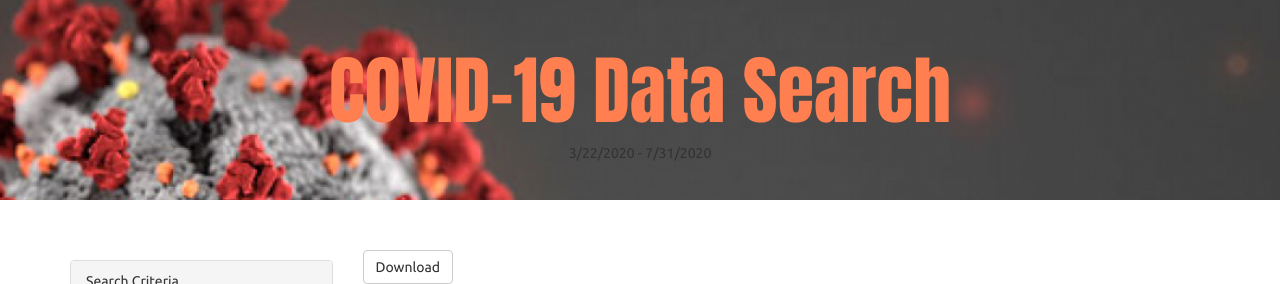
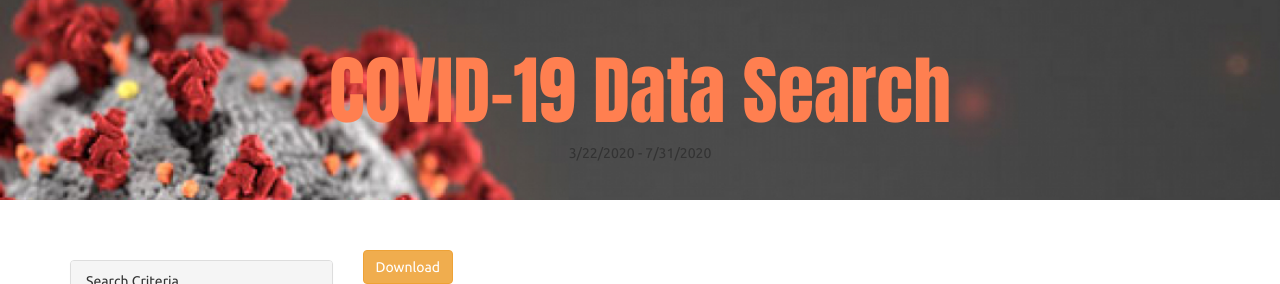
Before and after one commit to QuecisJoshua/FinalProjectCovid19, a Flask app: template templates/data.html in a window 1280 px wide. Shown: the part 62-346 px from the top of the page. Run offline with Flask 2, Linux system fonts and the light colour scheme; the template is opened without the code that fills it, so the values that code supplies are empty; some libraries are stand-ins or nearby versions.

Commit message:
Update data.html

```diff
--- a/templates/data.html
+++ b/templates/data.html
@@ -45,7 +45,7 @@
             <div id="table-area" class="">
                 <table id="ufo-table" class="table table-striped" style="text-align: center;">
                     {% if msg != "Please input parameters to search COVID-19 Data." %}
-                    <button class="btn btn-default" onclick="download_csv();">Download</button>
+                    <button type="button" class="btn btn-warning" onclick="download_csv();">Download</button>
                     {% endif %}
                     {{msg}}
                     <thead>
```
